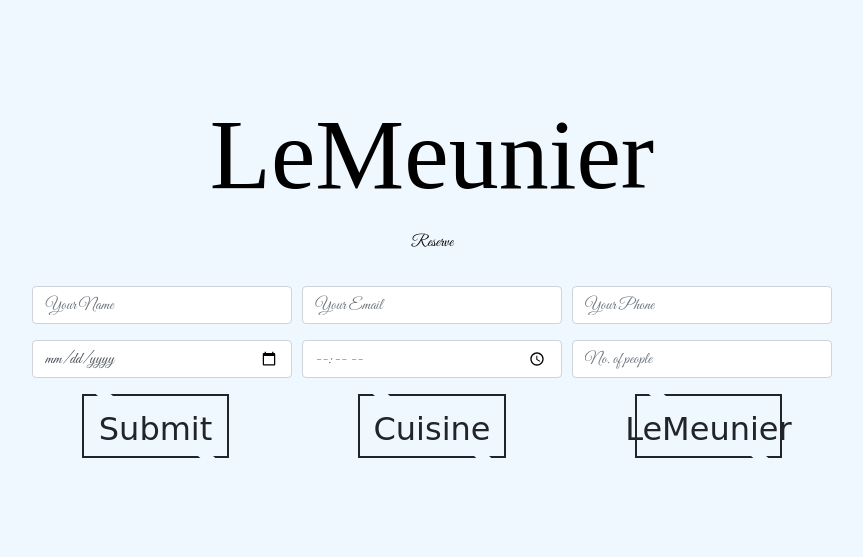
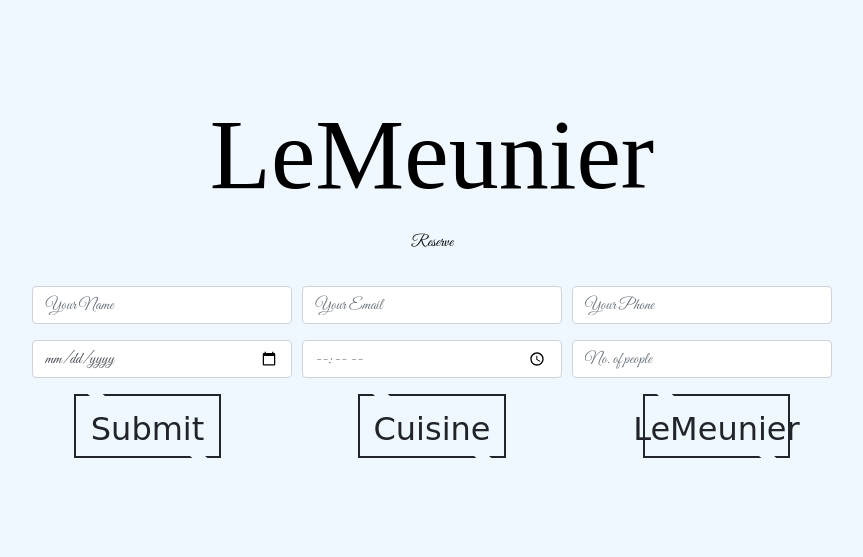
Before and after one commit to HyPolDev/Project-1_Menu, a plain HTML site: page pages/reserve.html in a window 1280 px wide. Shown: the whole page, without its empty margins (208-1071 px from the left). Drawn offline with nearby package versions, Linux system fonts and the light colour scheme; a web font is replaced by a local one.

Commit message:
still working on buttons from reserve.html

```diff
--- a/pages/reserve.html
+++ b/pages/reserve.html
@@ -9,11 +9,9 @@
     <link rel="stylesheet" href="../css/styles.css">
     <link href="https://cdn.jsdelivr.net/npm/bootstrap@5.3.2/dist/css/bootstrap.min.css" rel="stylesheet"
         integrity="sha384-T3c6CoIi6uLrA9TneNEoa7RxnatzjcDSCmG1MXxSR1GAsXEV/Dwwykc2MPK8M2HN" crossorigin="anonymous">
-    <link rel="stylesheet" href="https://stackpath.bootstrapcdn.com/bootstrap/4.5.0/css/bootstrap.min.css">
+        <link rel="stylesheet" href="https://stackpath.bootstrapcdn.com/bootstrap/4.5.0/css/bootstrap.min.css">
 
-    <script src="https://code.jquery.com/jquery-3.5.1.slim.min.js"></script>
-    <script src="https://cdn.jsdelivr.net/npm/popper.js@1.16.0/dist/umd/popper.min.js"></script>
-    <script src="https://stackpath.bootstrapcdn.com/bootstrap/4.5.0/js/bootstrap.min.js"></script>
+
 
     <link rel="preconnect" href="https://fonts.googleapis.com">
     <link rel="preconnect" href="https://fonts.gstatic.com" crossorigin>
@@ -72,17 +70,18 @@
 
 
                             </form>
-                            <div class="row" id="buttonsrow">
-                                <div class="col buttonsbox">
-                                    <a class="btn-hover linktext" href="#" role="button">Submit</a>
-                                </div>
-                                <div class="col buttonsbox"><a class="btn-hover linktext" href="cuisine.html"
-                                        role="button">Cuisine</a></div>
-                                <div class="col buttonsbox"><a class="btn-hover linktext" href="../index.html"
-                                        role="button">LeMeunier</a></div>
-                            </div>
                         </div>
                     </div>
+                </div>
+
+                <div class="row" id="buttonsrow">
+                    <div class="col-4 buttonsbox">
+                        <a class="btn-hover linktext" href="#" role="button">Submit</a>
+                    </div>
+                    <div class="col-4 buttonsbox"><a class="btn-hover linktext" href="cuisine.html"
+                            role="button">Cuisine</a></div>
+                    <div class="col-4 buttonsbox"><a class="btn-hover linktext" href="../index.html"
+                            role="button">LeMeunier</a></div>
                 </div>
             </div>
             <div class="col-2" id="right-col"></div>
@@ -91,6 +90,10 @@
     </div>
 
 
+    <script src="https://code.jquery.com/jquery-3.5.1.slim.min.js"></script>
+    <script src="https://cdn.jsdelivr.net/npm/popper.js@1.16.0/dist/umd/popper.min.js"></script>
+    <script src="https://stackpath.bootstrapcdn.com/bootstrap/4.5.0/js/bootstrap.min.js"></script>
+
 </body>
 
 </html>
```
Also changed, not shown: index.html (+3 -0 lines).
